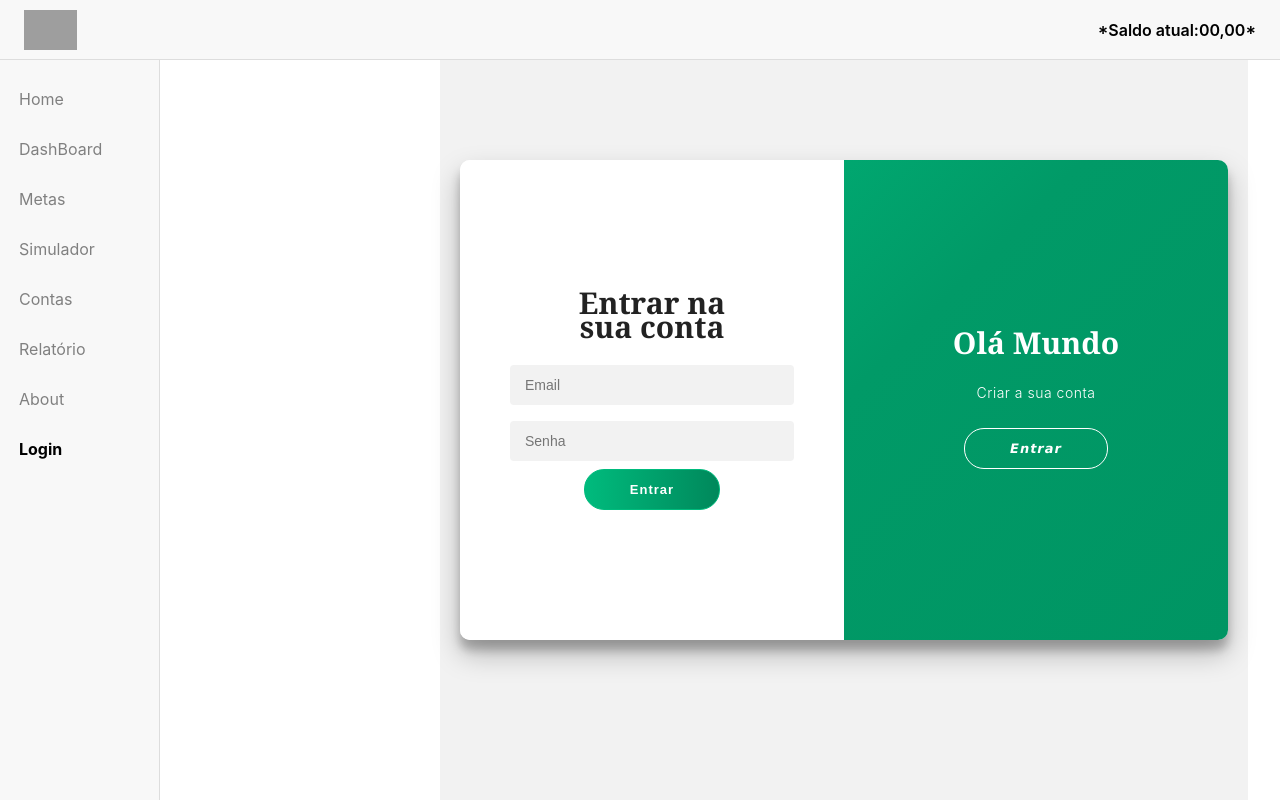
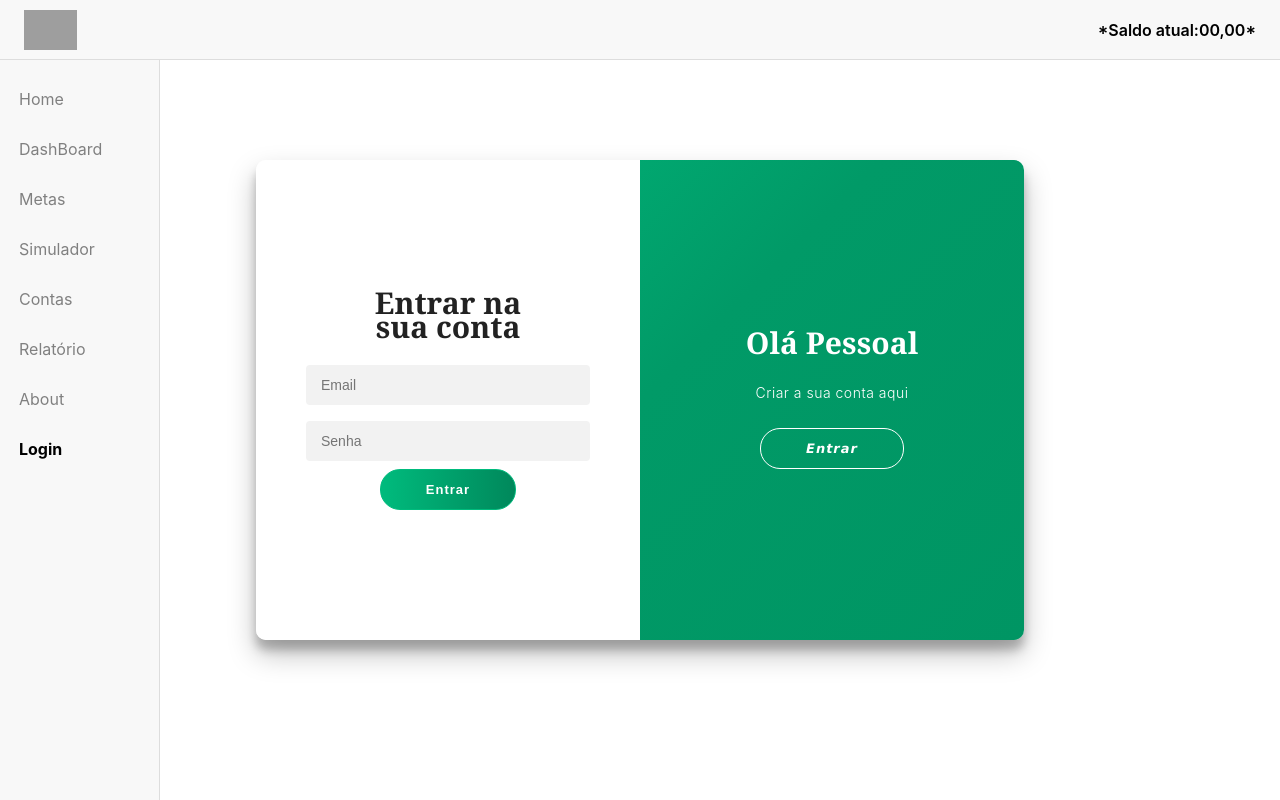
Before and after one commit to Hackaton-2026-Financas/hackaton2026, a Vue app: page /Login in a window 1280 px wide. Built offline with nearby package versions, Linux system fonts and the light colour scheme; grey boxes are pictures that could not be loaded.

Commit message:
Adicionei uma logica para que o login volte para o inicio quando efetuar o login e que normalize a parte de tras do login, que ele consiga ficar na cor original do login (Branco).

```diff
--- a/src/App.vue
+++ b/src/App.vue
@@ -1,7 +1,18 @@
 <script setup>
 import { RouterLink, RouterView } from 'vue-router'
+import { ref, provide } from 'vue'
 import Header from './components/layout/Header.vue';
 import MenuView from './components/layout/MenuView.vue';
+
+
+const estaLogado = ref(false)
+
+function definirLogado(valor) {
+  estaLogado.value = valor
+}
+
+provide('estaLogado', estaLogado)
+provide('definirLogado', definirLogado)
 </script>
 
 <template>
--- a/src/components/Login.vue
+++ b/src/components/Login.vue
@@ -36,6 +36,14 @@ function cadastrarUsuario() {
   emit("login")
 }
 
+function logarUsuario() {
+ console.log("logar usuario")
+  emit("login")
+
+  dadosLogin.email = ""
+  dadosLogin.senha = ""
+}
+
 </script>
 
 <template>
@@ -64,13 +72,13 @@ function cadastrarUsuario() {
       <div class="switch-container">
         <div class="switch-bg">
           <div class="switch-panel panel-left">
-            <h1>seja bem vindo</h1>
+            <h1>seja bem-vindo</h1>
             <p>continuar o login</p>
             <button type="button" class="ghost" @click="mudarParaLogin">𝙀𝙣𝙩𝙧𝙖𝙧</button>
           </div>
           <div class="switch-panel panel-right">
-            <h1>Olá Mundo</h1>
-            <p>Criar a sua conta</p>
+            <h1>Olá Pessoal</h1>
+            <p>Criar a sua conta aqui</p>
             <button type="button" class="ghost" @click="mudarParaCadastro">𝙀𝙣𝙩𝙧𝙖𝙧</button>
           </div>
         </div>
@@ -321,4 +329,22 @@ button.ghost {
     transform: translateY(100%);
   }
 }
+
+/* arrumando o login, a parte de tras toda preta */
+
+.wrapper {
+  min-height: 100vh;
+  width: 100%;
+  display: flex;
+  justify-content: center;
+  align-items: center;
+  background: #fff; /* confirma que tá assim */
+  padding: 20px;
+}
 </style>
+
+<style>
+html:has(.wrapper), body:has(.wrapper) {
+  background: #fff;
+}
+</style>
--- a/src/views/LoginView.vue
+++ b/src/views/LoginView.vue
@@ -1,5 +1,5 @@
 <script setup>
-import { inject } from 'vue'
+import { inject, onMounted, onUnmounted } from 'vue'
 import { useRouter } from 'vue-router'
 import Login from '@/components/Login.vue'
 
@@ -10,8 +10,26 @@ function aoLogar() {
   definirLogado(true)
   router.push('/dashBoard')
 }
+
+// adiciona a classe só enquanto essa tela existir
+onMounted(() => {
+  document.getElementById('app').classList.add('full-page')
+})
+
+onUnmounted(() => {
+  document.getElementById('app').classList.remove('full-page')
+})
 </script>
 
 <template>
   <Login @login="aoLogar" />
 </template>
+
+<style>
+/* sem "scoped" de propósito, pra conseguir mirar no #app */
+#app.full-page {
+  max-width: none;
+  padding: 0;
+  display: block;
+}
+</style>
```
Also changed, not shown: 1 other file (tests, documents, lock files or other folders).
